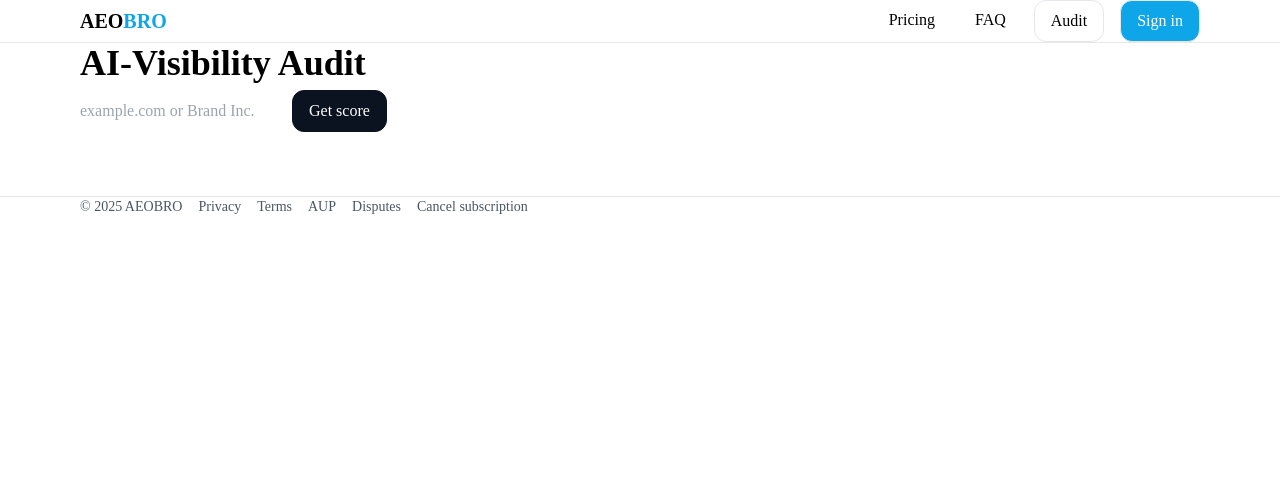
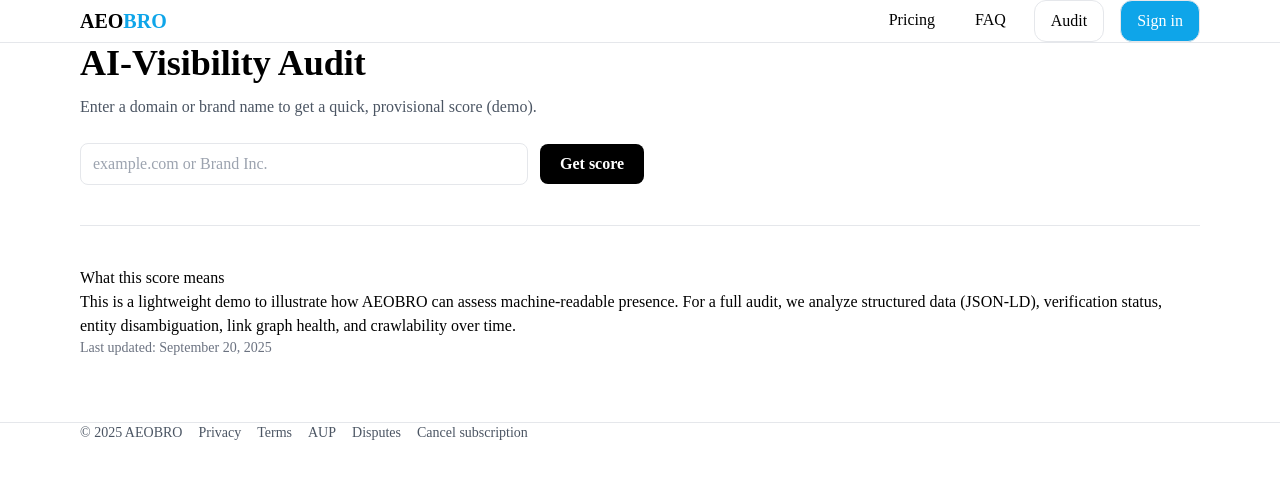
Before and after one commit to NewguyMMM/aeobro, a Next.js app: page /audit in a window 1280 px wide. Shown: the top 478 px of the page. Built offline with nearby package versions, Linux system fonts and the light colour scheme; no server answers.

Commit message:
Update page.tsx

```diff
--- a/app/(marketing)/audit/page.tsx
+++ b/app/(marketing)/audit/page.tsx
@@ -1 +1,110 @@
-'use client';import {useState} from 'react';export default function Page(){const [input,setInput]=useState('');const [score,setScore]=useState<number|undefined>();return(<section className='container py-16'><h1 className='text-4xl font-extrabold'>AI‑Visibility Audit</h1><input className='mt-4' placeholder='example.com or Brand Inc.' value={input} onChange={e=>setInput(e.target.value)}/><button className='btn btn-primary ml-3' onClick={()=>setScore((input.includes('.')||input.startsWith('http'))?55:35)}>Get score</button>{score!==undefined&&<p className='mt-4'>Provisional Score: <strong>{score}/100</strong></p>}</section>)}
+// app/(marketing)/audit/page.tsx
+import React from "react";
+import { headers } from "next/headers";
+
+// ✅ Revalidate (ISR) — marketing page; adjust as desired
+export const revalidate = 3600;
+
+// ✅ SEO metadata
+export const metadata = {
+  title: "AI-Visibility Audit | AEOBRO",
+  description:
+    "Quick, provisional AI-visibility score for your brand or domain. Enter a site or brand name to see a rough baseline.",
+  alternates: { canonical: "/audit" },
+} as const;
+
+export default async function Page() {
+  // Read query (?q=...) server-side so we can render without client JS
+  const hdrs = await headers();
+  const url = hdrs.get("x-url") ?? ""; // may be undefined locally; we’ll fall back
+  const search = url ? new URL(url).searchParams : new URLSearchParams();
+
+  const q = search.get("q")?.trim() ?? "";
+  // Match your old heuristic: looks like a domain/URL -> 55, otherwise 35
+  const looksLikeDomain =
+    q.startsWith("http://") ||
+    q.startsWith("https://") ||
+    q.includes("."); // crude but mirrors your previous behavior
+  const score = q ? (looksLikeDomain ? 55 : 35) : undefined;
+
+  // JSON-LD
+  const jsonLd = {
+    "@context": "https://schema.org",
+    "@type": "WebPage",
+    "name": "AI-Visibility Audit",
+    "url": "https://aeobro.com/audit",
+    "description":
+      "Quick, provisional AI-visibility score for your brand or domain.",
+    "isPartOf": {
+      "@type": "WebSite",
+      "name": "AEOBRO",
+      "url": "https://aeobro.com"
+    }
+  };
+  const breadcrumbLd = {
+    "@context": "https://schema.org",
+    "@type": "BreadcrumbList",
+    "itemListElement": [
+      { "@type": "ListItem", "position": 1, "name": "Home", "item": "https://aeobro.com/" },
+      { "@type": "ListItem", "position": 2, "name": "AI-Visibility Audit", "item": "https://aeobro.com/audit" }
+    ]
+  };
+
+  return (
+    <section className="container py-16">
+      {/* JSON-LD */}
+      <script type="application/ld+json" dangerouslySetInnerHTML={{ __html: JSON.stringify(jsonLd) }} />
+      <script type="application/ld+json" dangerouslySetInnerHTML={{ __html: JSON.stringify(breadcrumbLd) }} />
+
+      <h1 className="text-4xl font-extrabold">AI-Visibility Audit</h1>
+      <p className="mt-3 text-gray-600">
+        Enter a domain or brand name to get a quick, provisional score (demo).
+      </p>
+
+      {/* Server-rendered form (no client JS needed) */}
+      <form className="mt-6 flex items-center gap-3" action="/audit" method="get">
+        <label className="sr-only" htmlFor="q">Domain or brand</label>
+        <input
+          id="q"
+          name="q"
+          defaultValue={q}
+          placeholder="example.com or Brand Inc."
+          className="px-3 py-2 border rounded-lg w-full max-w-md"
+          autoComplete="off"
+          inputMode="url"
+        />
+        <button
+          type="submit"
+          className="px-5 py-2 rounded-lg bg-black text-white font-semibold hover:opacity-90"
+        >
+          Get score
+        </button>
+      </form>
+
+      {score !== undefined && (
+        <div className="mt-6">
+          <p className="text-lg">
+            Provisional Score: <strong>{score}/100</strong>
+          </p>
+          <p className="text-sm text-gray-500 mt-2">
+            Heuristic used: values that look like a domain/URL (e.g., contain a dot or start with http/https) score 55; plain names score 35.
+          </p>
+        </div>
+      )}
+
+      <hr className="my-10" />
+
+      <div className="prose">
+        <h2>What this score means</h2>
+        <p>
+          This is a lightweight demo to illustrate how AEOBRO can assess machine-readable presence.
+          For a full audit, we analyze structured data (JSON-LD), verification status, entity
+          disambiguation, link graph health, and crawlability over time.
+        </p>
+        <p className="text-sm text-gray-500">
+          Last updated: {new Date().toLocaleDateString("en-US", { year: "numeric", month: "long", day: "numeric" })}
+        </p>
+      </div>
+    </section>
+  );
+}
```
